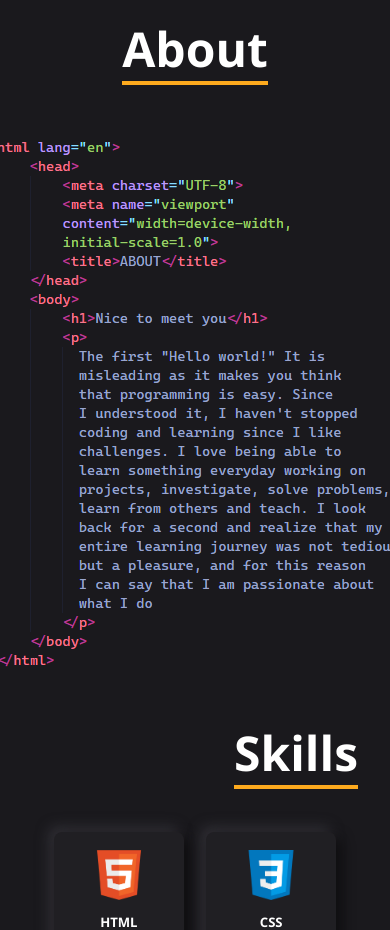
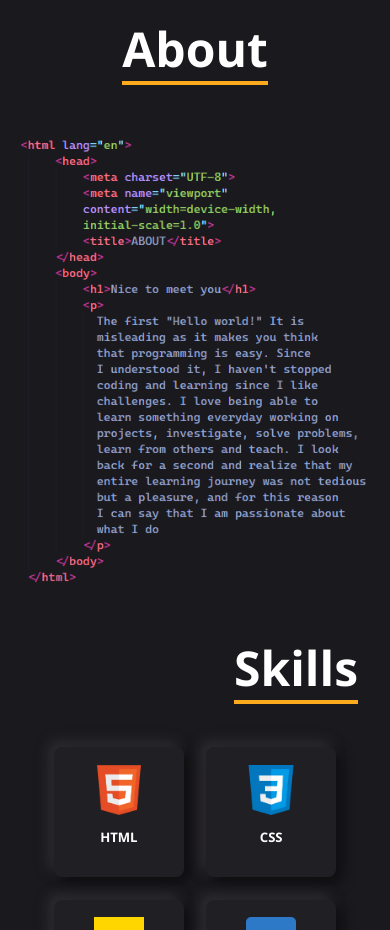
Before and after one commit to assaffmatias/Portfolio, a React (Vite) app: page /about in a window 390 px wide. Shown: the part 860-1790 px from the top of the page. Built offline with nearby package versions, Linux system fonts and the light colour scheme.

Commit message:
fix about

```diff
--- a/src/components/About/About.module.css
+++ b/src/components/About/About.module.css
@@ -45,7 +45,8 @@
     }
 
     .aboutmob{
-        display: block;
+        display: flex;
+        width: 100%;
     }
 }
 
```
